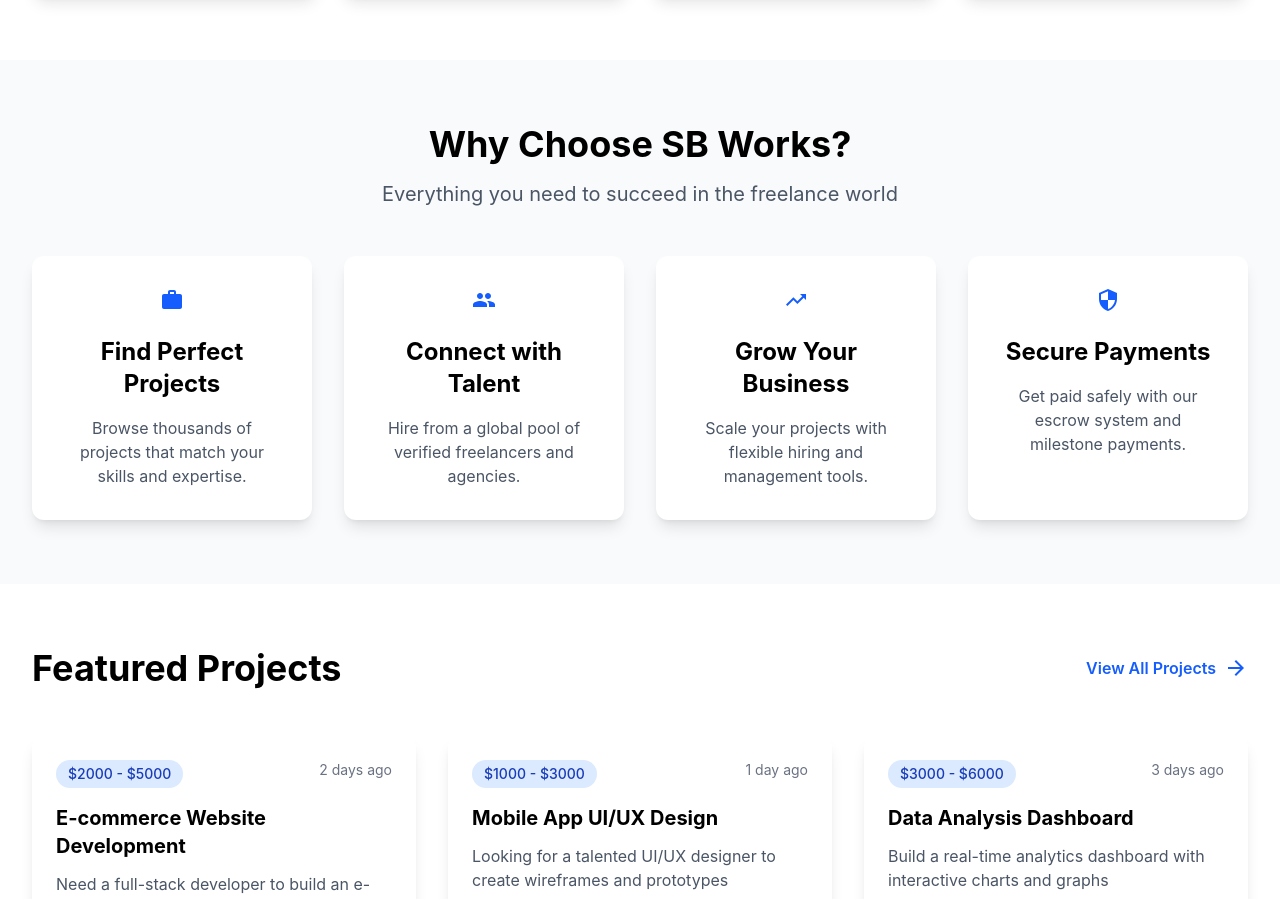
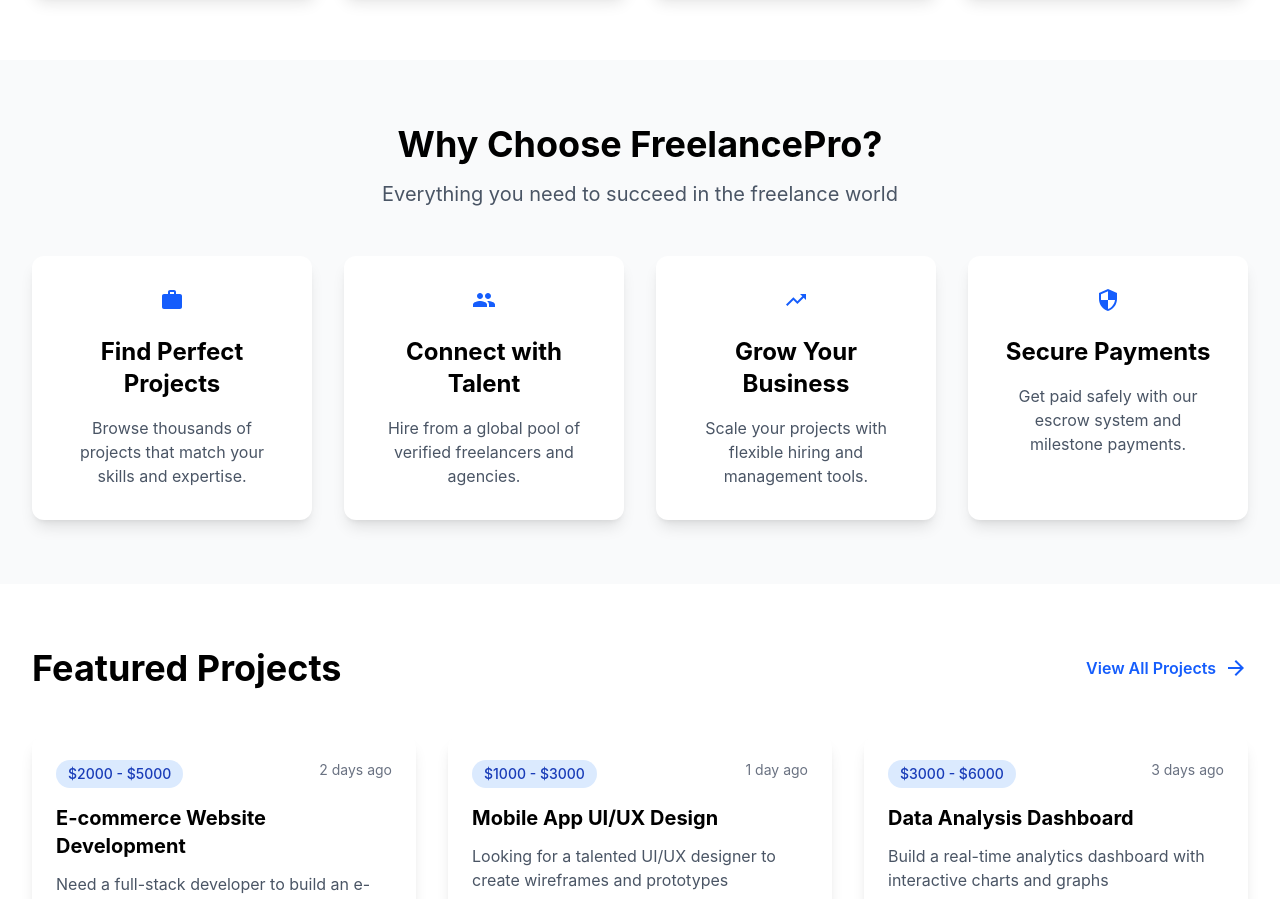
Before and after one commit to logapriyanm/Freelance-Platform, a React app in the folder frontend/: page / in a window 1280 px wide. Shown: the part 800-1699 px from the top of the page. Built offline with nearby package versions, Linux system fonts and the light colour scheme; the HTML template or start-up script is replaced by a standard one.

Commit message:
Backend link Change

```diff
--- a/frontend/src/pages/Home.jsx
+++ b/frontend/src/pages/Home.jsx
@@ -197,7 +197,7 @@
       {/* Features Section */}
       <div className="bg-gray-50 py-16">
         <div className="container mx-auto px-4">
-          <h2 className="text-4xl font-bold text-center mb-4">Why Choose SB Works?</h2>
+          <h2 className="text-4xl font-bold text-center mb-4">Why Choose FreelancePro?</h2>
           <p className="text-xl text-gray-600 text-center mb-12 max-w-3xl mx-auto">
             Everything you need to succeed in the freelance world
           </p>
```
Also changed, not shown: 1 other file (tests, documents, lock files or other folders).
